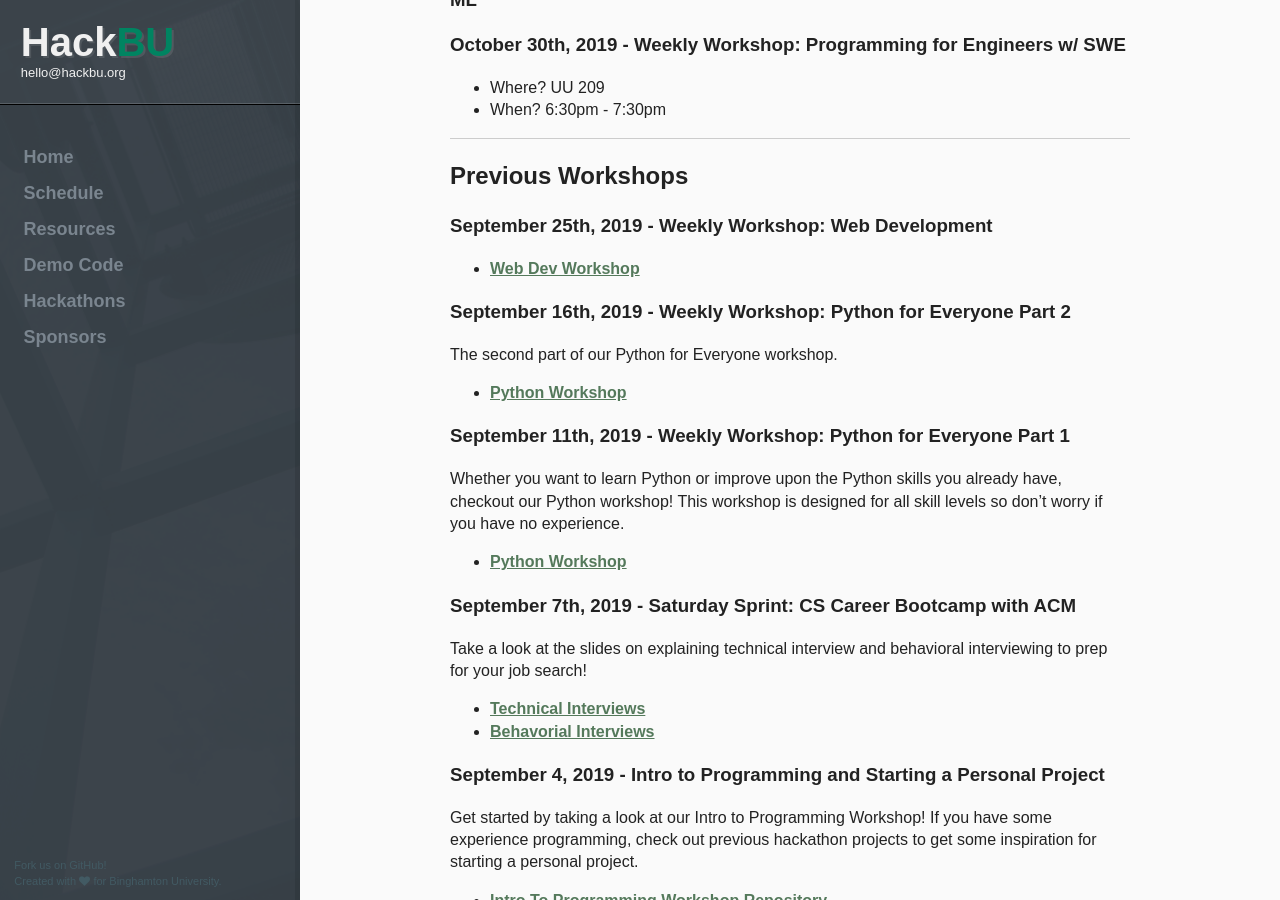
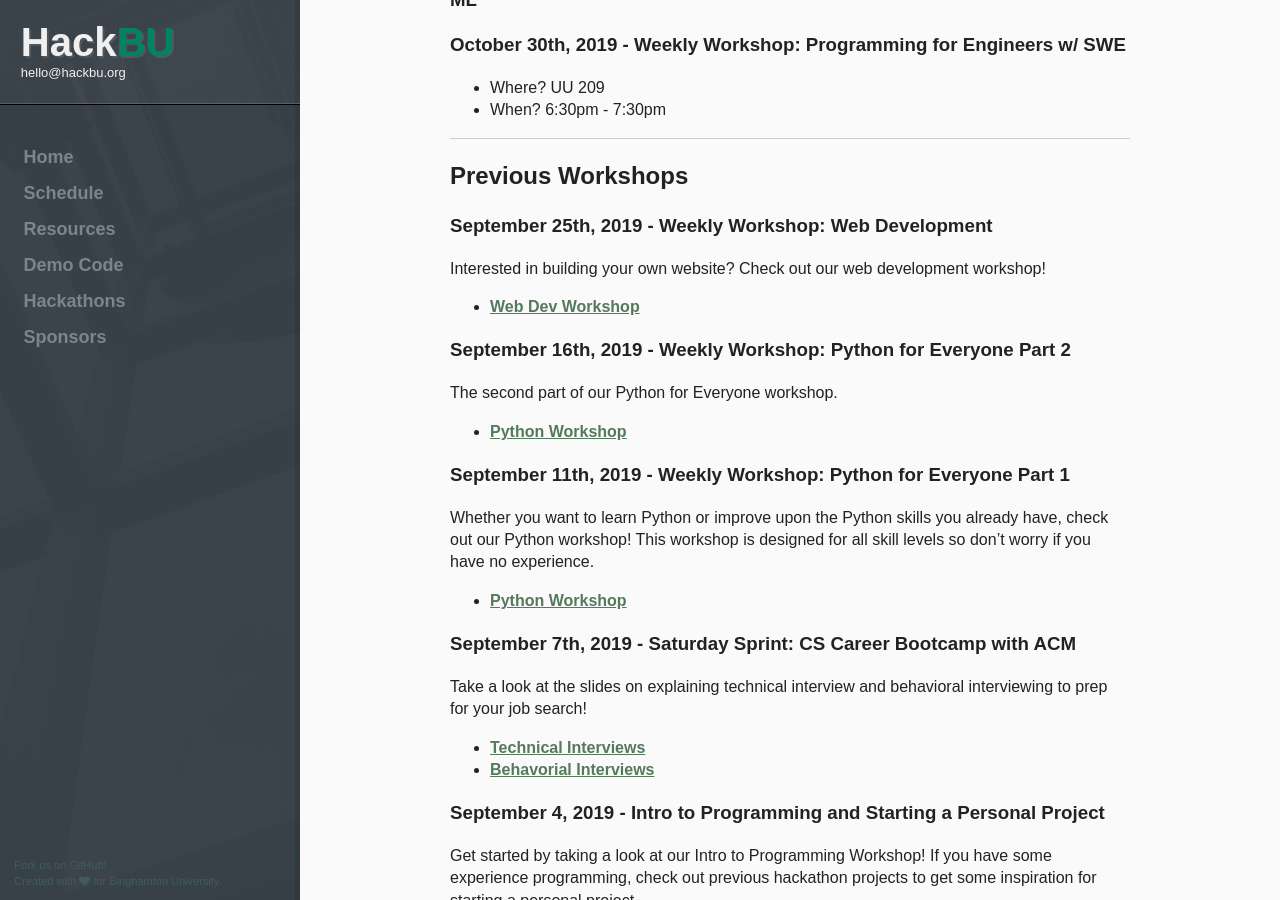
Before and after one commit to hackbinghamton/hackbinghamton.github.io, a Jekyll site: the page built from schedule/index.html, in a window 1280 px wide and 900 px high, scrolled down 637 px. Built offline with Jekyll 4.4.1, drawn with Linux system fonts in a browser that asks for light colours; nearby versions of some CDN libraries.

Commit message:
Add tagline

```diff
--- a/schedule/index.html
+++ b/schedule/index.html
@@ -38,6 +38,7 @@
 <h2> Previous Workshops </h2>
 <div class="article">
   <h3> September 25th, 2019 - Weekly Workshop: Web Development</h3>
+    Interested in building your own website? Check out our web development workshop!
     <ul>
   <li>
     <b><a href="https://github.com/HackBinghamton/WebDevelopmentWorkshop"> Web Dev Workshop </a></b>
@@ -51,7 +52,7 @@
       </li>
     </ul>
   <h3> September 11th, 2019 - Weekly Workshop: Python for Everyone Part 1</h3>
-    Whether you want to learn Python or improve upon the Python skills you already have, checkout our Python workshop! This workshop is designed for all skill levels so don’t worry if you have no experience.
+    Whether you want to learn Python or improve upon the Python skills you already have, check out our Python workshop! This workshop is designed for all skill levels so don’t worry if you have no experience.
     <ul>
       <li>
   	    <b><a href="https://github.com/HackBinghamton/PythonWorkshop/"> Python Workshop </a> </b>
```
